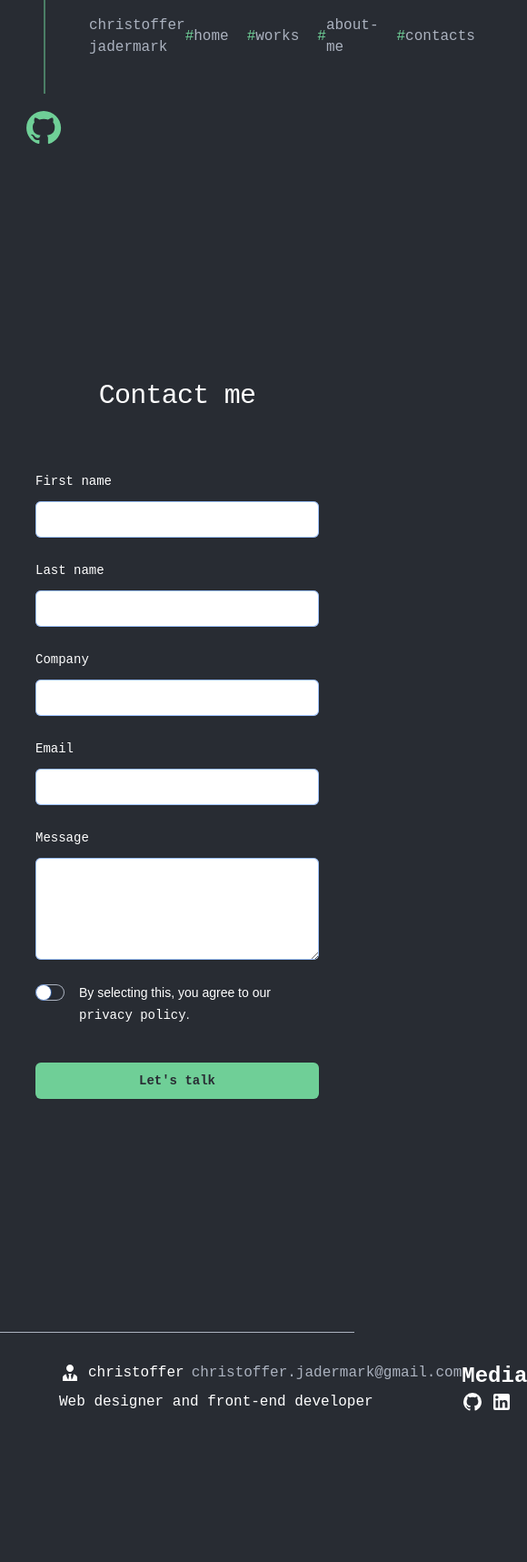
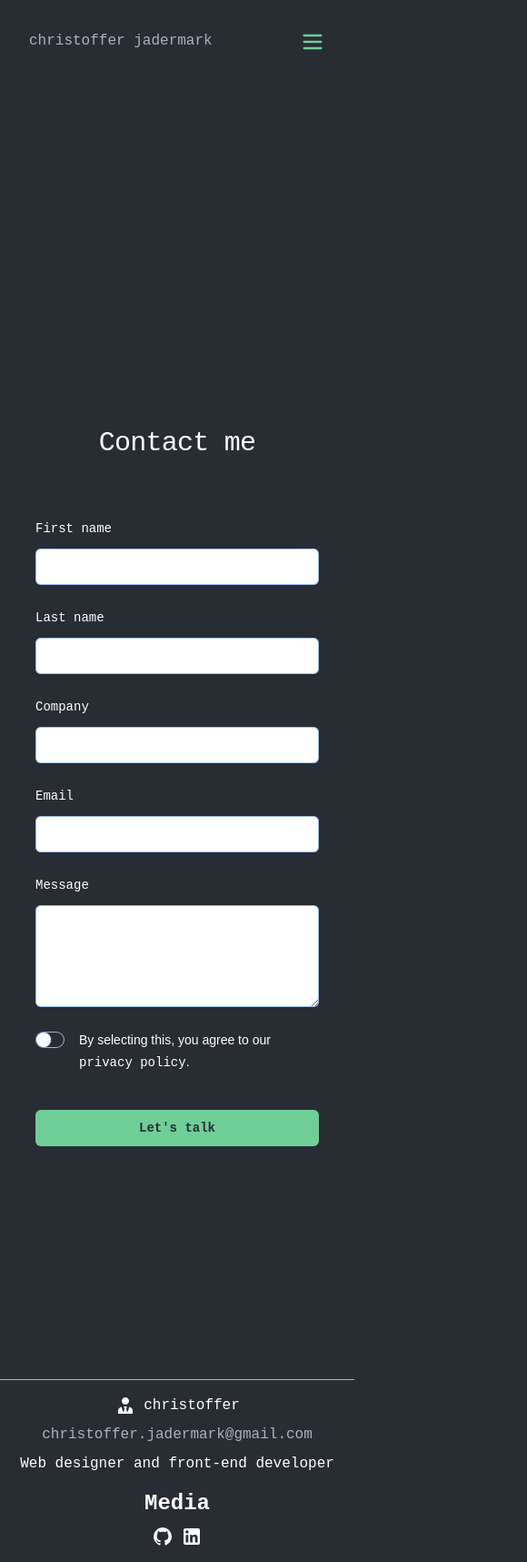
Before and after one commit to christofferjadermark/portfoliotwo, a Gatsby site: page /contact in a window 390 px wide. Shown: the whole page at 91% size, 580 px wide, since content can reach past the window. Before the commit the page ends 1672 px from the top, so only its background shows below. Built offline with nearby package versions, Linux system fonts and the light colour scheme; Gatsby itself is replaced by a stand-in of ours.

Commit message:
fix: some layout changes for mobile and desktop

```diff
--- /dev/null
+++ b/src/components/desktop-footer.js
@@ -0,0 +1,35 @@
+import React from "react";
+import Icon from "@mdi/react";
+import { mdiGithub, mdiLinkedin, mdiAccountTie } from "@mdi/js";
+
+const DesktopFooter = () => {
+  return (
+    <footer className="border-t border-textPrimary flex justify-center items-center mt-40 p-4">
+      <div className="flex flex-col md:flex-row w-full md:w-2/3 justify-between items-center">
+        <div className="flex flex-col items-center md:items-start gap-2 mb-4 md:mb-0">
+          <div className="flex text-center gap-2">
+            <Icon className="text-white" path={mdiAccountTie} size={1} />
+            <p className="font-primaryFont text-white">christoffer</p>
+          </div>
+          <p className="text-textPrimary font-primaryFont">
+            christoffer.jadermark@gmail.com
+          </p>
+          <p className="font-primaryFont text-white">
+            Web designer and front-end developer
+          </p>
+        </div>
+        <div className="flex flex-col items-center">
+          <p className="font-primaryFont text-2xl font-bold text-white mb-2">
+            Media
+          </p>
+          <div className="flex gap-2">
+            <Icon className="text-white" path={mdiGithub} size={1} />
+            <Icon className="text-white" path={mdiLinkedin} size={1} />
+          </div>
+        </div>
+      </div>
+    </footer>
+  );
+};
+
+export default DesktopFooter;
--- /dev/null
+++ b/src/components/desktop-header.js
@@ -0,0 +1,34 @@
+import React from "react";
+import Github from "../assets/github.svg";
+import { Link } from "gatsby";
+
+const DesktopHeader = () => {
+  return (
+    <nav className="h-10 flex justify-between bg-bgColor">
+      <div className="flex gap-5 justify-start mt-10">
+        <div className="items-center flex font-primaryFont text-textPrimary pl-5">
+          <Github className="hover:animate-pulse cursor-pointer" />
+        </div>
+        <div className="items-center flex font-primaryFont text-textPrimary">
+          christoffer jadermark
+        </div>
+      </div>
+      <div className="flex justify-end mt-10">
+        <ul className="text-textPrimary flex gap-5 justify-end pr-5 h-full">
+          <li className="font-primaryFont items-center flex test">
+            <Link to="/">home</Link>
+          </li>
+          <li className="font-primaryFont items-center flex test">works</li>
+          <li className="font-primaryFont items-center flex test">
+            <Link to="/about">about-me</Link>
+          </li>
+          <li className="font-primaryFont items-center flex test">
+            <Link to="/contact">contacts</Link>
+          </li>
+        </ul>
+      </div>
+    </nav>
+  );
+};
+
+export default DesktopHeader;
--- a/src/components/layout.js
+++ b/src/components/layout.js
@@ -1,62 +1,21 @@
 import React from "react";
-import Github from "../assets/github.svg";
-import { Link } from "gatsby";
-import Icon from "@mdi/react";
-import { mdiGithub, mdiLinkedin, mdiAccountTie } from "@mdi/js";
+import DesktopHeader from "./desktop-header.js";
+import DesktopFooter from "./desktop-footer.js";
+import MobileHeader from "./mobile-header.js";
 
 const Layout = ({ children }) => {
   return (
     <>
-      <nav className="h-10 flex justify-between bg-bgColor">
-        <div className="flex gap-5 justify-start mt-10">
-          <div className="items-center flex font-primaryFont text-textPrimary pl-5">
-            <Github className="hover:animate-pulse cursor-pointer" />
-          </div>
-          <div className="items-center flex font-primaryFont text-textPrimary">
-            christoffer jadermark
-          </div>
-        </div>
-        <div className="flex justify-end mt-10">
-          <ul className="text-textPrimary flex gap-5 justify-end pr-5 h-full">
-            <li className="font-primaryFont items-center flex test">
-              <Link to="/">home</Link>
-            </li>
-            <li className="font-primaryFont items-center flex test">works</li>
-            <li className="font-primaryFont items-center flex test">
-              <Link to="/about">about-me</Link>
-            </li>
-            <li className="font-primaryFont items-center flex test">
-              <Link to="/contact">contacts</Link>
-            </li>
-          </ul>
-        </div>
-      </nav>
+      <div className="hidden md:block">
+        <DesktopHeader />
+      </div>
+
+      <div className="block md:hidden">
+        <MobileHeader />
+      </div>
+
       <main className="global-container flex flex-col flex-1">{children}</main>
-      <footer className="h-52 max-h-52 border-t border-textPrimary flex justify-center items-center mt-40">
-        <div className="h-36 w-2/3 flex justify-between">
-          <div className="flex flex-col gap-2">
-            <div className="flex text-center gap-2">
-              <Icon className="text-white" path={mdiAccountTie} size={1} />
-              <p className="font-primaryFont text-white">christoffer</p>
-              <p className="text-textPrimary font-primaryFont">
-                christoffer.jadermark@gmail.com
-              </p>
-            </div>
-            <p className="font-primaryFont text-white">
-              Web designer and front-end developer
-            </p>
-          </div>
-          <div className="flex flex-col">
-            <p className="font-primaryFont text-2xl font-bold text-white">
-              Media
-            </p>
-            <div className="flex gap-2">
-              <Icon className="text-white" path={mdiGithub} size={1} />
-              <Icon className="text-white" path={mdiLinkedin} size={1} />
-            </div>
-          </div>
-        </div>
-      </footer>
+      <DesktopFooter />
     </>
   );
 };
--- /dev/null
+++ b/src/components/mobile-header.js
@@ -0,0 +1,63 @@
+import React, { useState } from "react";
+import { Link } from "gatsby";
+
+const MobileHeader = () => {
+  const [isNavOpen, setIsNavOpen] = useState(false);
+
+  const toggleNav = () => {
+    setIsNavOpen(!isNavOpen);
+  };
+
+  return (
+    <div className="navbar bg-bgColor">
+      <div className="navbar-start relative">
+        <div className="flex p-8">
+          <div className="flex-1">
+            <a className="btn btn-ghost font-primaryFont items-center text-textPrimary">
+              christoffer jadermark
+            </a>
+          </div>
+          <div>
+            <button
+              tabIndex={0}
+              className="btn cursor-pointer btn-square btn-ghost"
+              onClick={toggleNav}
+            >
+              <svg
+                xmlns="http://www.w3.org/2000/svg"
+                fill="none"
+                viewBox="0 0 24 24"
+                className="inline-block w-7 h-7 stroke-textSecondary"
+              >
+                <path
+                  strokeLinecap="round"
+                  strokeLinejoin="round"
+                  strokeWidth="2"
+                  d="M4 6h16M4 12h16M4 18h16"
+                ></path>
+              </svg>
+            </button>
+          </div>
+        </div>
+        <ul
+          className={`absolute top-full right-0 mt-2 text-textPrimary dropdown-content menu p-5 shadow bg-bgColor rounded-box w-52 ${
+            isNavOpen ? "" : "hidden"
+          }`}
+        >
+          <li className="font-primaryFont items-center test flex">
+            <Link to="/">home</Link>
+          </li>
+          <li className="font-primaryFont items-center test flex">works</li>
+          <li className="font-primaryFont items-center test flex">
+            <Link to="/about">about-me</Link>
+          </li>
+          <li className="font-primaryFont items-center test flex">
+            <Link to="/contact">contacts</Link>
+          </li>
+        </ul>
+      </div>
+    </div>
+  );
+};
+
+export default MobileHeader;
```
